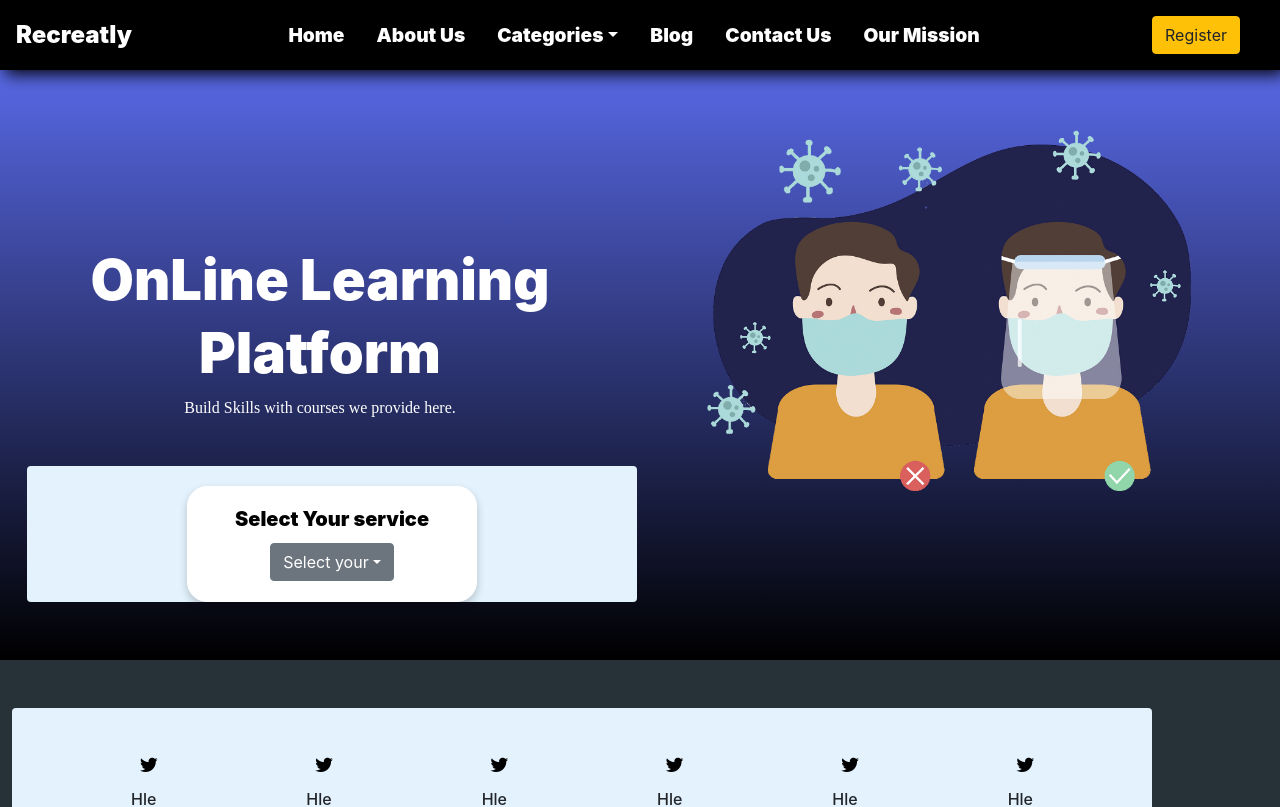
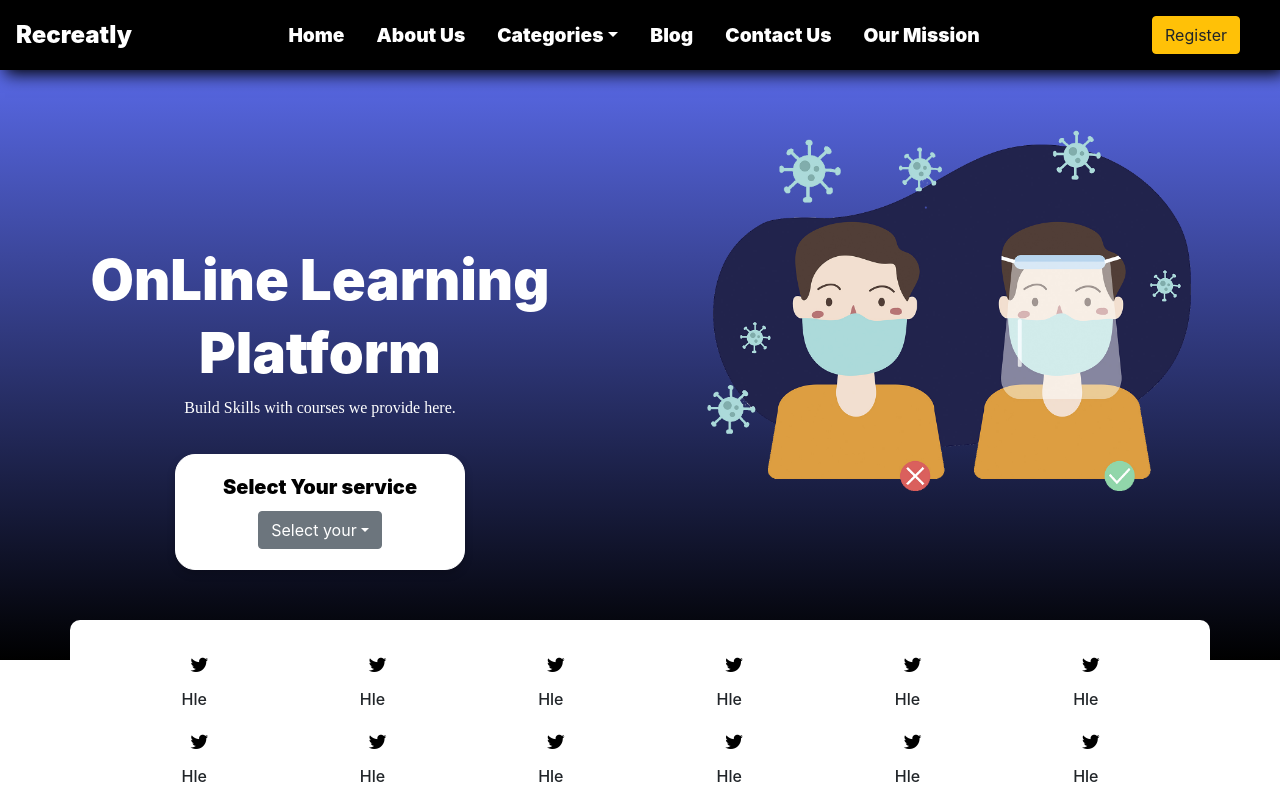
Before and after one commit to prashantpandey9/yoga, a React (Create React App) app: page / in a window 1280 px wide. Shown: the top 807 px of the page. Built offline with nearby package versions, Linux system fonts and the light colour scheme.

Commit message:
published

```diff
--- a/src/components/Contactform/Contactform.scss
+++ b/src/components/Contactform/Contactform.scss
@@ -1,22 +1,6 @@
-*:focus {
-	outline: 0;
-}
-
-body {
-	background: #263238;  /* Set background color to #263238*/
-}
-
-h3 {
-	text-align: center;
-}
 
 /* Add styles to 'container' class */
-.container {
-	padding: 12px 24px 24px 24px;
-	margin: 48px 12px;
-	background: #E3F2FD;
-	border-radius: 4px;
-}
+
 
 /* Add styles to 'label' selector */
 label {
```
